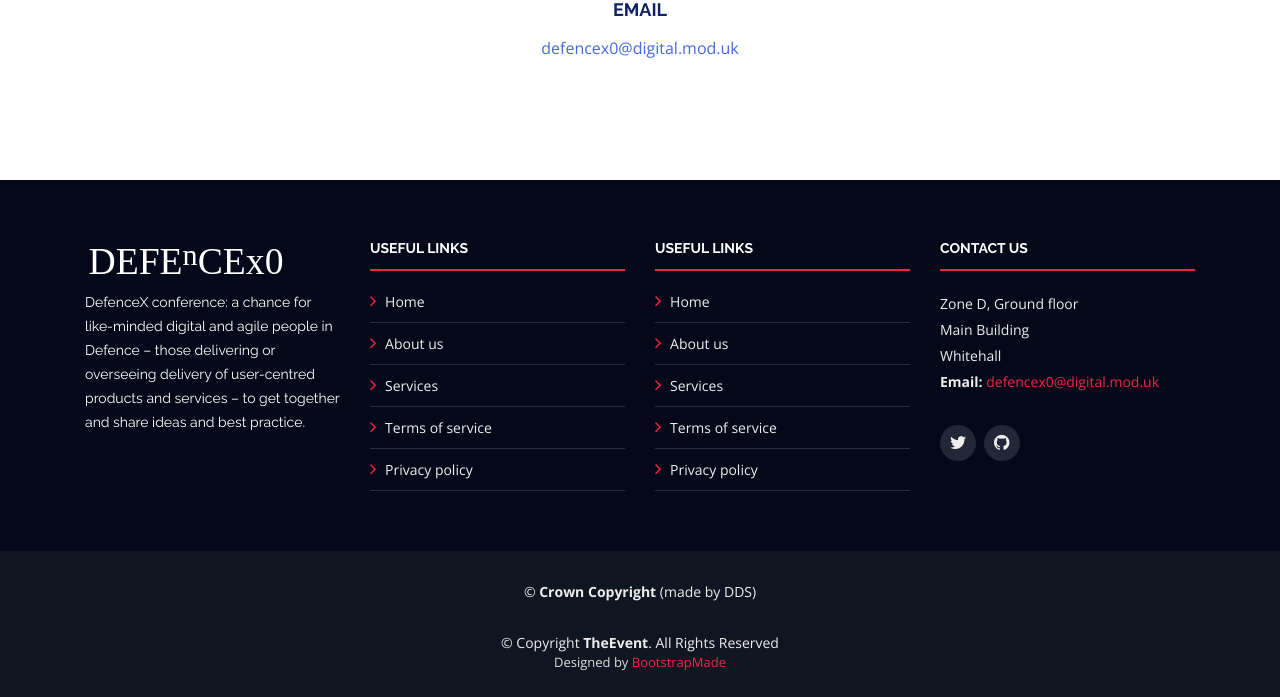
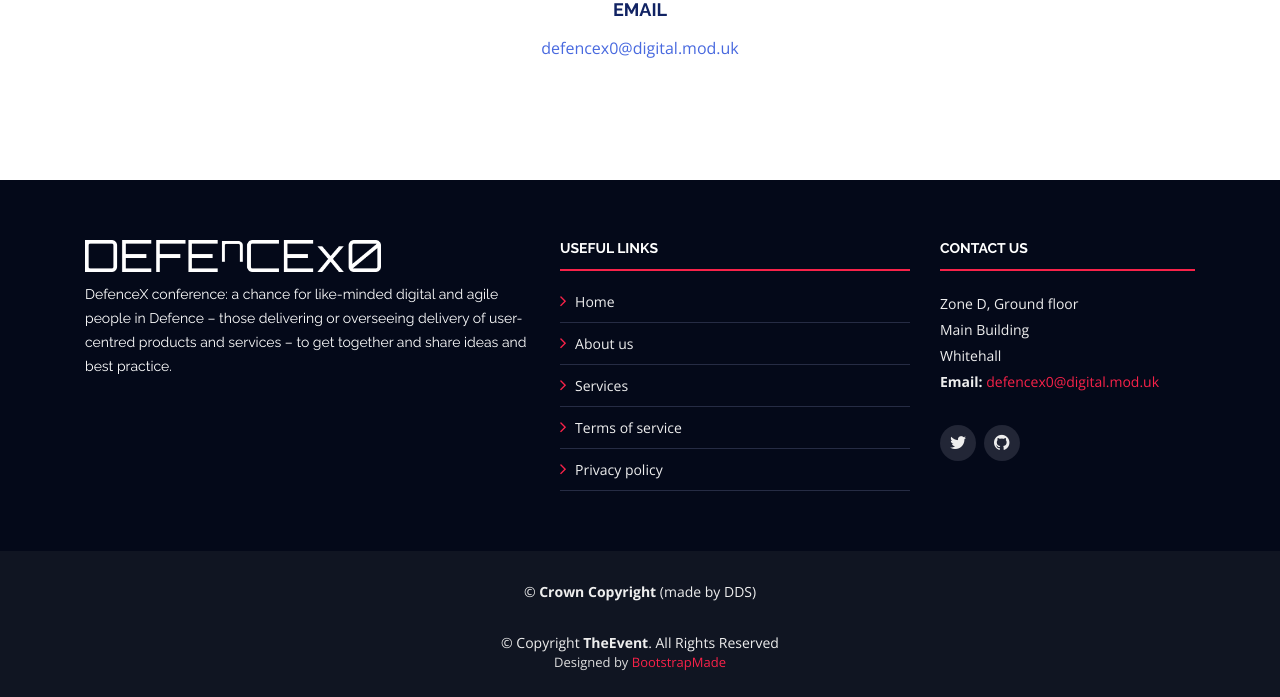
Before and after one commit to defencedigital/defencex1-website, a Python web app: template templates/index.html in a window 1280 px wide. Shown: the part 4511-5208 px from the top of the page. Run offline with Jinja, Linux system fonts and the light colour scheme; the template is opened without the code that fills it, so the values that code supplies are empty; some libraries are stand-ins or nearby versions.

Commit message:
Fix logo by making them PNGs.

```diff
--- a/static/css/style.css
+++ b/static/css/style.css
@@ -508,6 +508,10 @@ body.mobile-nav-active #mobile-nav-toggle {
   padding: 0 15px;
 }
 
+#intro .intro-container img {
+  max-height: 4rem;
+}
+
 #intro h1 {
   color: #fff;
   font-family: "Raleway", sans-serif;
@@ -1418,7 +1422,7 @@ body.mobile-nav-active #mobile-nav-toggle {
 }
 
 #footer .footer-top .footer-info img {
-  height: 40px;
+  height: 2rem;
   margin-bottom: 10px;
 }
 
--- a/templates/index.html
+++ b/templates/index.html
@@ -8,7 +8,7 @@
   ============================-->
   <section id="intro">
     <div class="intro-container wow fadeIn">
-      <img class="mb-4 pb-0" src="{{ url_for('static', filename='img/logo-text-only.svg') }}">
+      <img class="mb-4 pb-0" src="{{ url_for('static', filename='img/logo-text-only.png') }}">
       <p class="mb-4 pb-0">The MoD's first pan-Defence digital show & tell and unconference.</p>
       <p class="mb-4 pb-0">Join the rebel alliance.</p>
 <!--      <a href="https://www.youtube.com/watch?v=jDDaplaOz7Q" class="venobox play-btn mb-4" data-vbtype="video" data-autoplay="true"></a>-->
--- a/templates/snippets/footer.html
+++ b/templates/snippets/footer.html
@@ -6,23 +6,13 @@
       <div class="container">
         <div class="row">
 
-          <div class="col-lg-3 col-md-6 footer-info">
-            <img src="{{ url_for('static', filename='img/logo-text-only.svg') }}" alt="Defence-x 0 logo">
+          <div class="col-lg-5 col-md-6 footer-info">
+            <img src="{{ url_for('static', filename='img/logo-text-only.png') }}" alt="Defence-x 0 logo">
             <p>DefenceX conference: a chance for like-minded digital and agile people in Defence – those delivering or overseeing delivery of user-centred products and services – to get together and share ideas and best practice.</p>
           </div>
 
-          <div class="col-lg-3 col-md-6 footer-links">
-            <h4>Useful Links</h4>
-            <ul>
-              <li><i class="fa fa-angle-right"></i> <a href="#">Home</a></li>
-              <li><i class="fa fa-angle-right"></i> <a href="#">About us</a></li>
-              <li><i class="fa fa-angle-right"></i> <a href="#">Services</a></li>
-              <li><i class="fa fa-angle-right"></i> <a href="#">Terms of service</a></li>
-              <li><i class="fa fa-angle-right"></i> <a href="#">Privacy policy</a></li>
-            </ul>
-          </div>
 
-          <div class="col-lg-3 col-md-6 footer-links">
+          <div class="col-lg-4 col-md-6 footer-links">
             <h4>Useful Links</h4>
             <ul>
               <li><i class="fa fa-angle-right"></i> <a href="#">Home</a></li>
--- a/templates/snippets/head.html
+++ b/templates/snippets/head.html
@@ -1,6 +1,6 @@
 <head>
   <meta charset="utf-8">
-  <title>TheEvent - Bootstrap Event Template</title>
+  <title>DEFEnCEx0 - Join the rebel alliance...</title>
   <meta content="width=device-width, initial-scale=1.0" name="viewport">
   <meta content="" name="keywords">
   <meta content="" name="description">
--- a/templates/snippets/navbar.html
+++ b/templates/snippets/navbar.html
@@ -7,7 +7,7 @@
       <div id="logo" class="pull-left">
         <!-- Uncomment below if you prefer to use a text logo -->
         <!-- <h1><a href="#main">C<span>o</span>nf</a></h1>-->
-        <a href="#intro" class="scrollto"><img src="{{ url_for('static', filename='img/logo.svg') }}" alt="defence-x logo"></a>
+        <a href="#intro" class="scrollto navbar-logo"><img src="{{ url_for('static', filename='img/logo.png') }}" alt="defence-x logo"></a>
       </div>
 
       <nav id="nav-menu-container">
```
Also changed, not shown: static/img/logo-text-only.png (added), static/img/logo.png (added).
